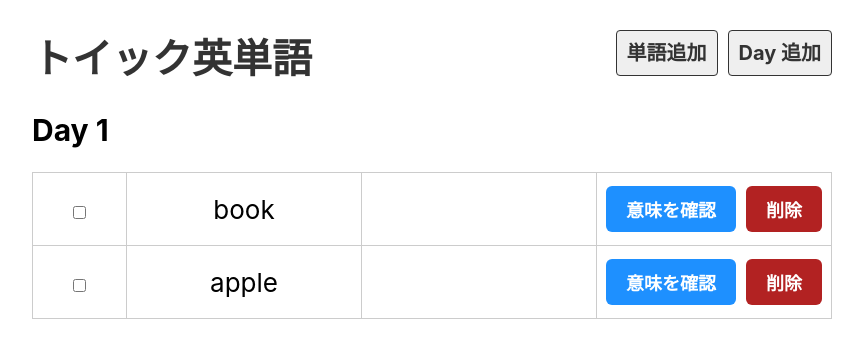
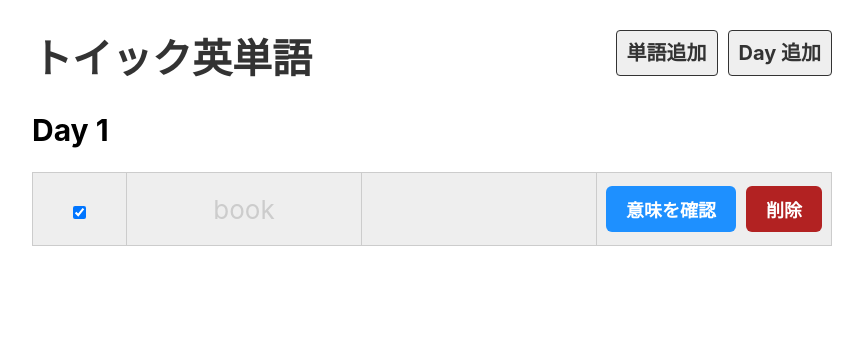
Before and after one commit to halim-kim/voca, a React (Create React App) app: page /day/1 in a window 1280 px wide. Shown: the top 358 px of the page, without its empty margins (208-1071 px from the left). Built offline with nearby package versions, Linux system fonts and the light colour scheme; data requests are answered from the project's data file.

Commit message:
add del function and learned how to restart json

```diff
--- a/src/component/Word.js
+++ b/src/component/Word.js
@@ -1,6 +1,7 @@
 import React, { useState } from 'react';
 
-export default function Word({ word }) {
+export default function Word({ word: w }) {
+    const [word, setWord] = useState(w);
     const [isShow, setIsShow] = useState(false);
     const [isDone, setIsDone] = useState(word.isDone);
 
@@ -9,20 +10,36 @@ export default function Word({ word }) {
     }
 
     function handleDone() {
+        // setIsDone(!isDone);
         fetch(`http://localhost:3001/words/${word.id}`, {
-        method: "PUT",
+            method: 'PUT',
             headers: {
-          "Content-Type": "application/json",
+                'Content-Type': 'application/json',
             },
-        body: JSON.stringify({
-          ...word,
-          isDone: !isDone,
-        }),
-      }).then(res => {
+            body: JSON.stringify({ ...word, isDone: !isDone }),
+        })
+        .then(res => {
             if (res.ok) {
                 setIsDone(!isDone);
             }
         });
+    }
+
+
+    function del() {
+        if (window.confirm('削除しますか？')) {
+        fetch(`http://localhost:3001/words/${word.id}`, {
+            method: 'DELETE',
+        }).then(res => {
+            if (res.ok) {
+                setWord({ id: 0 });
+            }
+        });
+      }
+    }
+
+  if (word.id === 0) {
+    return null;
   }
 
   return (
@@ -35,7 +52,7 @@ export default function Word({ word }) {
       <td>{isShow && word.jap}</td>
       <td>
         <button onClick={handleShow}>意味を{isShow ? "隠す" : "確認"}</button>
-        <button className="btn_del">削除</button>
+        <button onClick={del} className="btn_del">削除</button>
       </td>
     </tr>
   );
--- a/src/db/data.json
+++ b/src/db/data.json
@@ -1,15 +1,46 @@
 {
-    "days": [
-      {"id": 1, "day": 1},
-      {"id": 2, "day": 2},
-      {"id": 3, "day": 3}
-    ],
-    "words": [
-      {"id": 1, "day": 1, "eng": "book", "jap": "本", "isDone": false},
-      {"id": 2, "day": 1, "eng": "apple", "jap": "りんご", "isDone": false},
-      {"id": 3, "day": 2, "eng": "chair", "jap": "椅子", "isDone": false},
-      {"id": 4, "day": 2, "eng": "table", "jap": "テーブル", "isDone": false},
-      {"id": 5, "day": 3, "eng": "computer", "jap": "コンピューター", "isDone": false},
-      {"id": 6, "day": 3, "eng": "keyboard", "jap": "キーボード", "isDone": false}
-    ]
-  }
+  "days": [
+    {
+      "id": "1",
+      "day": 1
+    },
+    {
+      "id": "2",
+      "day": 2
+    },
+    {
+      "id": "3",
+      "day": 3
+    }
+  ],
+  "words": [
+    {
+      "id": "1",
+      "day": 1,
+      "eng": "book",
+      "jap": "本",
+      "isDone": true
+    },
+    {
+      "id": "3",
+      "day": 2,
+      "eng": "chair",
+      "jap": "椅子",
+      "isDone": true
+    },
+    {
+      "id": "5",
+      "day": 3,
+      "eng": "computer",
+      "jap": "コンピューター",
+      "isDone": false
+    },
+    {
+      "id": "6",
+      "day": 3,
+      "eng": "keyboard",
+      "jap": "キーボード",
+      "isDone": false
+    }
+  ]
+}
```
Lines whose indentation alone changed are shown as unchanged.
